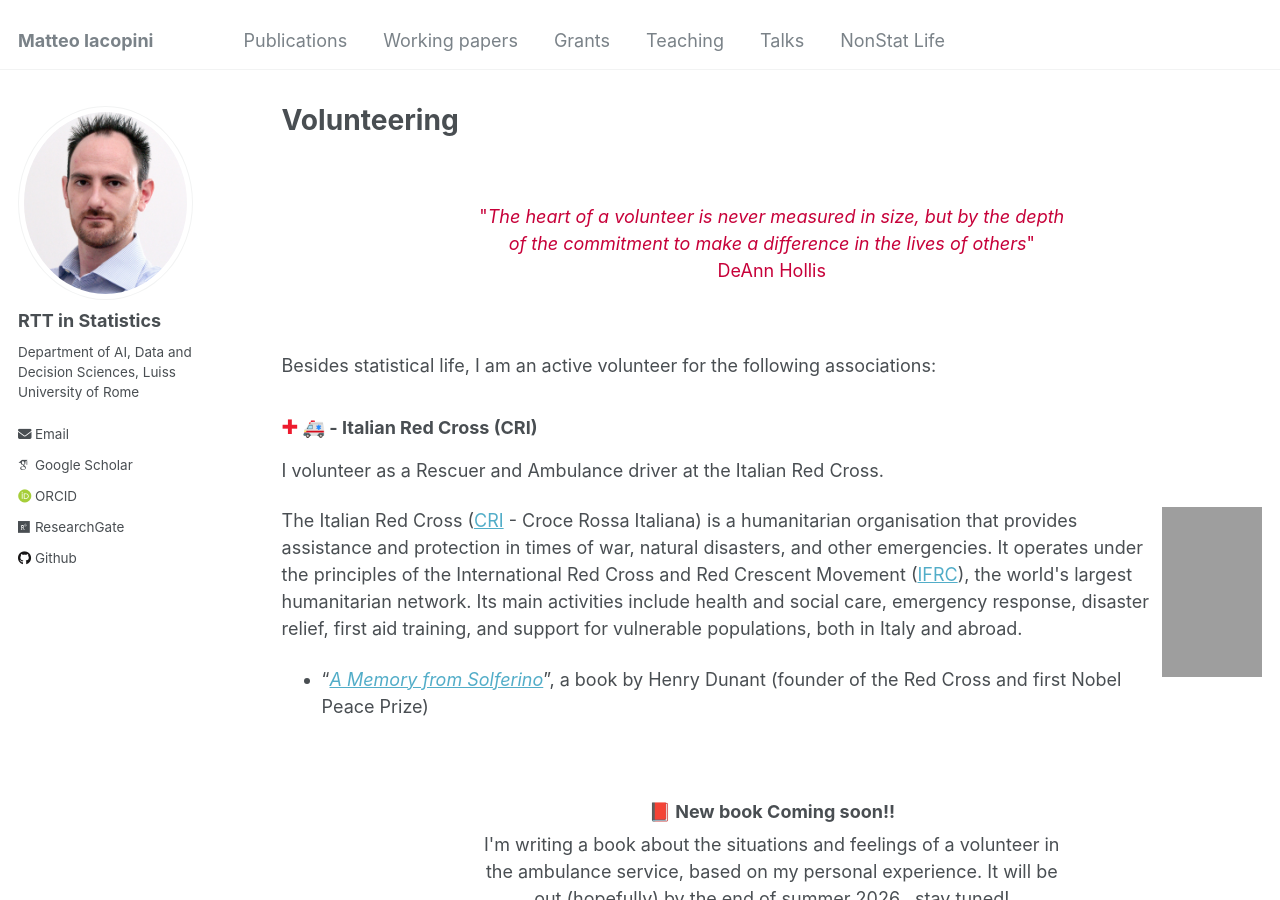
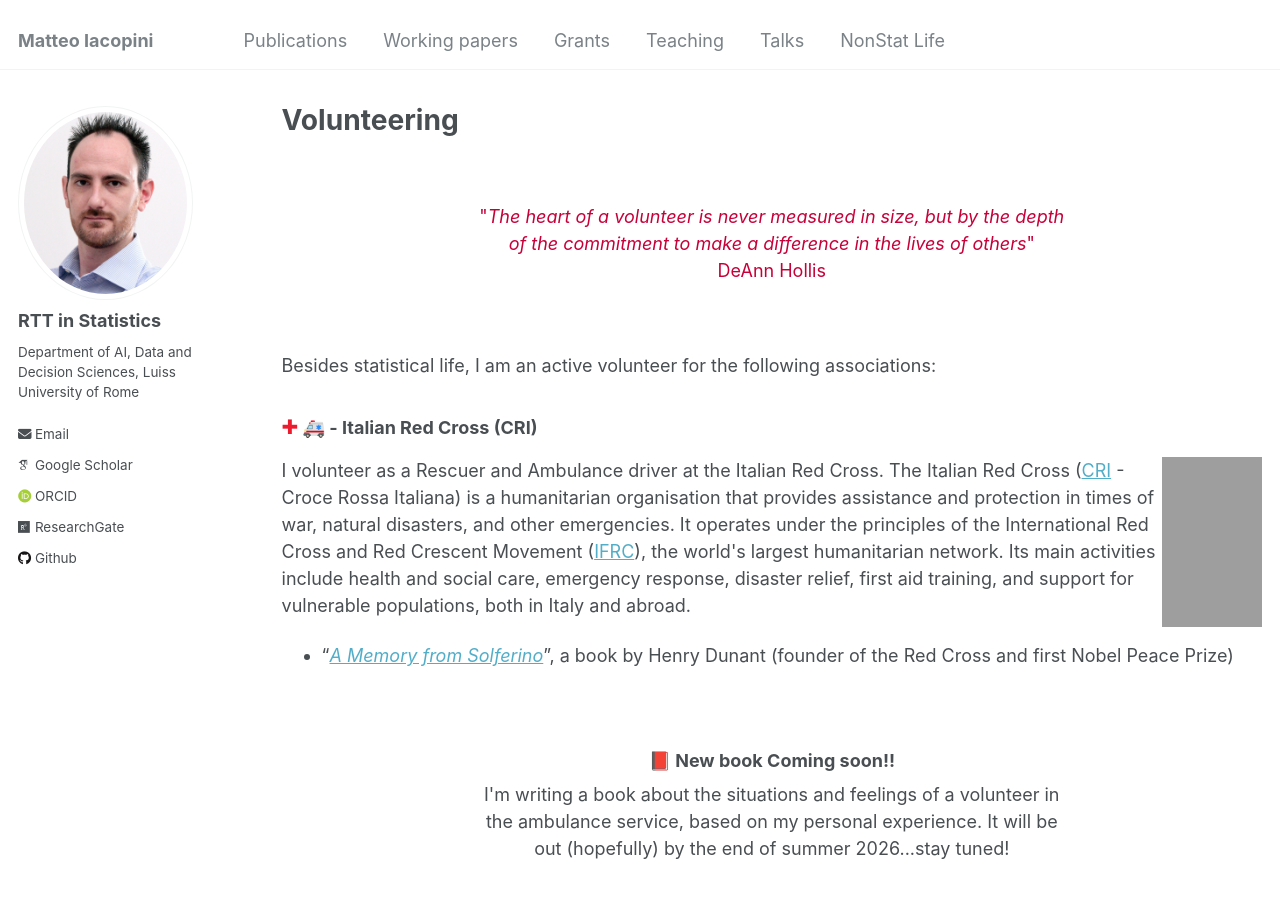
Before and after one commit to matteoiacopini/matteoiacopini.github.io, a Jekyll site: the page built from _pages/life.md, in a window 1280 px wide and 900 px high. Built offline with Jekyll 4.4.1, drawn with Linux system fonts in a browser that asks for light colours; some web fonts are replaced; grey boxes are pictures that could not be loaded.

Commit message:
Update life.md

```diff
--- a/_pages/life.md
+++ b/_pages/life.md
@@ -26,9 +26,10 @@ Besides statistical life, I am an active volunteer for the following association
 
 ### <span style="color: #ed1b2e; font-size: 20px;">&#10010;</span> &#128657; - Italian Red Cross (CRI)
 
+<p><img src="../images/ttssa.jpg" style="float:right;width:100px;height:170px;">
+
 I volunteer as a Rescuer and Ambulance driver at the Italian Red Cross.
 
-<p><img src="../images/ttssa.jpg" style="float:right;width:100px;height:170px;">
 The Italian Red Cross (<a href="https://cri.it">CRI</a> - Croce Rossa Italiana) is a humanitarian organisation that provides assistance and protection in times of war, natural disasters, and other emergencies. It operates under the principles of the International Red Cross and Red Crescent Movement (<a href="https://www.ifrc.org">IFRC</a>), the world's largest humanitarian network.
 Its main activities include health and social care, emergency response, disaster relief, first aid training, and support for vulnerable populations, both in Italy and abroad.</p>
 
```
